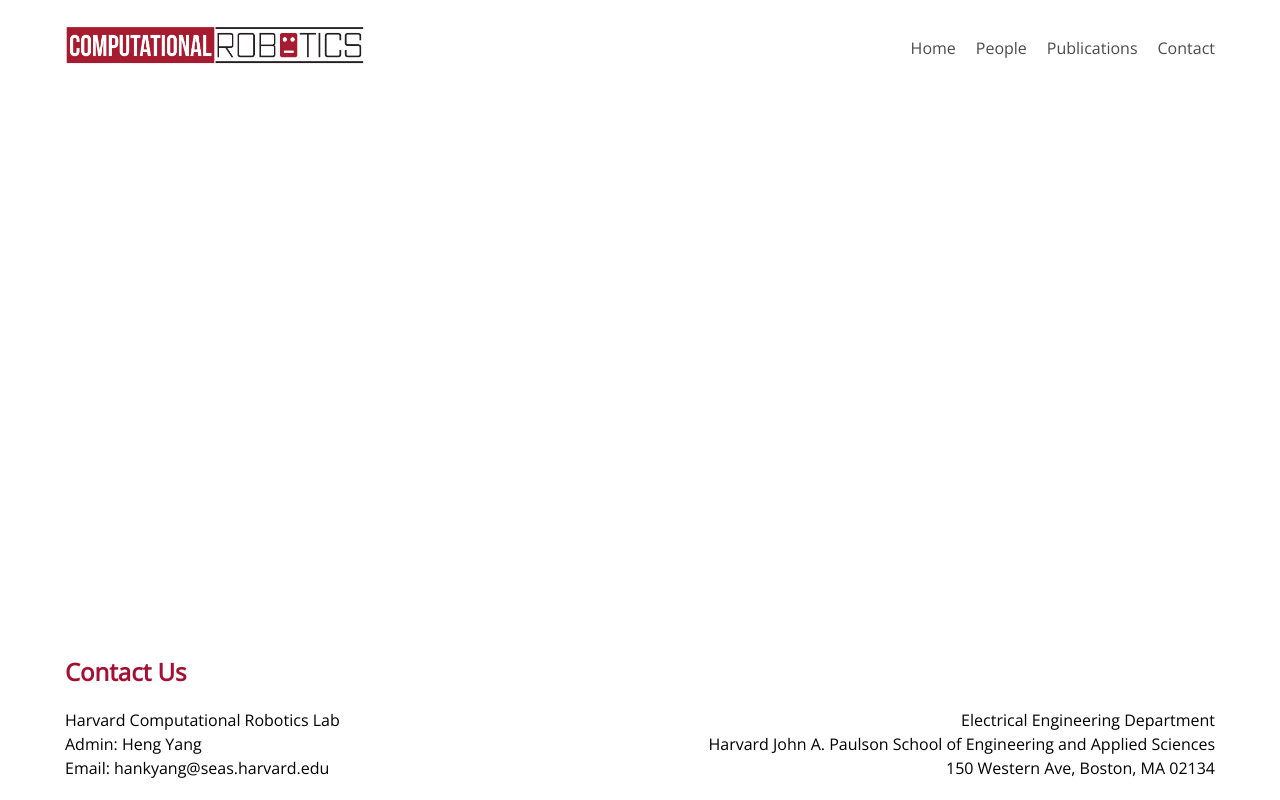
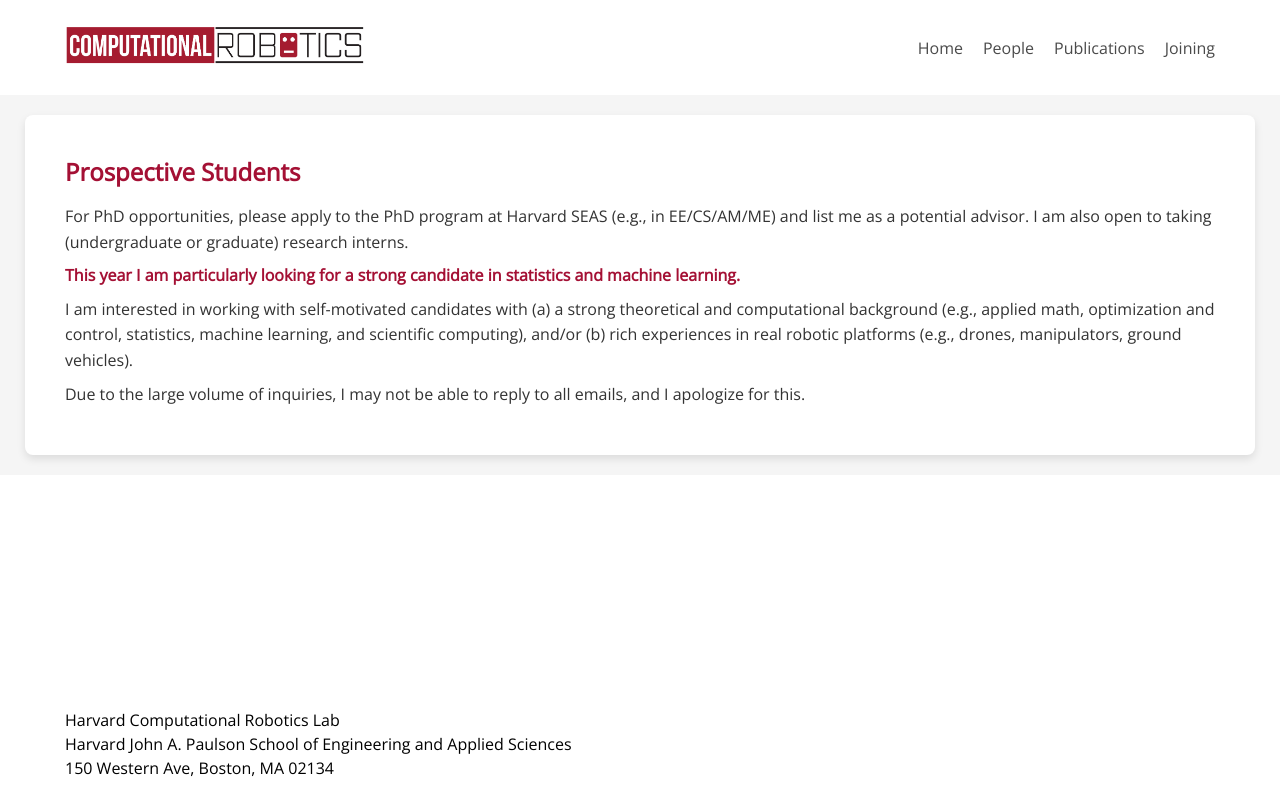
Before and after one commit to ComputationalRobotics/ComputationalRobotics.github.io, a React (Create React App) app: page /joining in a window 1280 px wide. Built offline with nearby package versions, Linux system fonts and the light colour scheme.

Commit message:
changed some stuff

```diff
--- a/src/App.js
+++ b/src/App.js
@@ -4,7 +4,7 @@
 import HomePage from './components/HomePage'; // Importing HomePage component for the root path
 import PeoplePage from './components/PeoplePage'; // Importing PeoplePage component for '/people' path
 import ResearchPage from './components/ResearchPage'; // Importing ResearchPage component for '/research' path
-import ContactPage from './components/ContactPage'; // Importing ContactPage component for '/contact' path
+import JoiningPage from './components/JoiningPage'; // Importing JoiningPage component for '/contact' path
 import PublicationsPage from './components/PublicationsPage'; // Importing PublicationsPage component for '/publications' path
 import Footer from './components/Footer'; // Importing Footer component to be placed at the bottom of every page
 
@@ -23,7 +23,7 @@
           <Route path="/people" element={<PeoplePage />} />
         {/*  <Route path="/research" element={<ResearchPage />} /> */}
           <Route path="/publications" element={<PublicationsPage />} />
-          <Route path="/contact" element={<ContactPage />} />
+          <Route path="/joining" element={<JoiningPage />} />
           <Route path="/" element={<HomePage />} />
         </Routes>
       </main>
--- a/src/components/Footer.css
+++ b/src/components/Footer.css
@@ -1,5 +1,5 @@
 .footer {
-  padding: 1.5em;
+  padding: 2em;
   padding-bottom: 1em; /* Increase this value to add more space, or decrease it to reduce space */
 }
 
--- a/src/components/Footer.js
+++ b/src/components/Footer.js
@@ -4,17 +4,9 @@
 const Footer = () => {
   return (
     <div className="footer">
-      <div className="footer-heading-container">
-        <h2>Contact Us</h2>
-      </div>
       <div className="footer-container">
         <div className="footer-left">
           <p>Harvard Computational Robotics Lab</p>
-          <p>Admin: Heng Yang</p>
-          <p>Email: <a href="mailto:hankyang@seas.harvard.edu">hankyang@seas.harvard.edu</a></p>
-        </div>
-        <div className="footer-right">
-          <p>Electrical Engineering Department</p>
           <p>Harvard John A. Paulson School of Engineering and Applied Sciences</p>
           <p>150 Western Ave, Boston, MA <span class="postal-code">02134</span></p>
         </div>
--- a/src/components/Header.css
+++ b/src/components/Header.css
@@ -91,7 +91,7 @@
 /* Responsive Styles */
 @media (max-width: 1023px) {
     .header-container {
-        margin-left: 15px;
+        margin-left: 2em;
         height: 80px;
         max-width: 1000px;
         /* ... other responsive adjustments ... */
--- a/src/components/Header.js
+++ b/src/components/Header.js
@@ -30,7 +30,7 @@
                             <li><NavLink to="/people" activeClassName="active">People</NavLink></li>
                             {/* <li><NavLink to="/research" activeClassName="active">Research</NavLink></li> */}
                             <li><NavLink to="/publications" activeClassName="active">Publications</NavLink></li>
-                            <li><NavLink to="/contact" activeClassName="active">Contact</NavLink></li>
+                            <li><NavLink to="/joining" activeClassName="active">Joining</NavLink></li>
                     </ul>
                 </nav>
             </div>
--- a/src/components/HomePage/RecentNews.css
+++ b/src/components/HomePage/RecentNews.css
@@ -3,6 +3,7 @@
     width: 100%; /* Adjust width as needed */
     margin: auto;
     text-align: center; /* This will center the title */
+    padding-left: 0.5em;
     padding-top: 3em;
     padding-bottom: 1em;
 }
--- a/src/components/ContactPage.css
+++ b/src/components/JoiningPage.css
@@ -1,11 +1,11 @@
-.contacts-page {
+.joining-page {
     display: flex;
     justify-content: center;
     padding: 20px;
     background-color: #f5f5f5; /* or any color you want for the background */
 }
 
-.contacts-container {
+.joining-container {
     max-width: 1150px;
     text-align: left;
     background-color: #fff; /* or any color you want for the text container */
@@ -15,16 +15,16 @@
     margin: auto;
 }
 
-.contacts-container h2 {
+.joining-container h2 {
     color: #A41034; /* or any color you want for the heading */
     margin-bottom: 1rem;
 }
 
-.contacts-container p {
+.joining-container p {
     color: #333; /* or any color you want for the paragraph text */
     line-height: 1.6;
 }
 
-.contacts-container p strong {
+.joining-container p strong {
     color: #A41034; /* or any color you want for the emphasized text */
 }
--- a/src/components/ContactPage.js
+++ b/src/components/JoiningPage.js
@@ -1,10 +1,10 @@
 import React from 'react';
-import './ContactPage.css';
+import './JoiningPage.css';
 
-const ContactPage = () => {
+const JoiningPage = () => {
     return (
-        <div className="contacts-page">
-            <div className="contacts-container">
+        <div className="joining-page">
+            <div className="joining-container">
                 <h2>Prospective Students</h2>
                 <p>For PhD opportunities, please apply to the PhD program at Harvard SEAS (e.g., in EE/CS/AM/ME) and list me as a potential advisor. I am also open to taking (undergraduate or graduate) research interns.</p>
                 <p><strong>This year I am particularly looking for a strong candidate in statistics and machine learning.</strong></p>
@@ -15,4 +15,4 @@
     );
 };
 
-export default ContactPage;
+export default JoiningPage;
--- a/src/components/PeoplePage.css
+++ b/src/components/PeoplePage.css
@@ -142,6 +142,17 @@
     margin-bottom: 20px;
 }
 
+.alumni-list {
+  display: block;
+  flex-direction: row;
+  flex-wrap: wrap;
+  justify-content: flex-start; /* Aligns items to the start of the container */
+  padding: 0;
+  margin: 0;
+  list-style: none;
+  gap: 3em; /* Adjust the space between cards as needed */
+}
+
 @media (max-width: 462px) {
     .main-content {
         margin-top: -1.5em;
--- a/src/components/PeoplePage.js
+++ b/src/components/PeoplePage.js
@@ -92,8 +92,9 @@
       id: 12,
       name: 'Jiarui Li',
       category: 'Alumni',
-      imageUrl: process.env.PUBLIC_URL + 'jiarui.jpg',
-      bioLink: 'https://jrli.org/'
+      imageUrl: process.env.PUBLIC_URL + 'profile.jpeg',
+      bioLink: 'https://jrli.org/',
+      future: 'Undergrad from PKU, Next: PhD at MIT'
     },
     {
       id: 13,
@@ -255,13 +256,12 @@
                     </section>
                     <section id="alumni">
                         <h2>Alumni</h2>
-                        <div className="people-list">
+                        <div className="alumni-list">
                             {alumni.map(person => (
-                                <div className="people-member" key={person.id}>
-                                    <img src={person.imageUrl} alt={person.name} />
+                                <div key={person.id}>
                                     <div className="people-info">
                                         <a href={person.bioLink} className="people-name-link">
-                                            <h3>{person.name}</h3>
+                                        <h3>{person.name}{person.future && ` (${person.future})`}</h3>
                                         </a>
                                         <p>{person.title}</p>
                                         {/* Add more links or information if needed */}
```
Also changed, not shown: public/jiarui.jpg (deleted), 1 other file (tests, documents, lock files or other folders).
